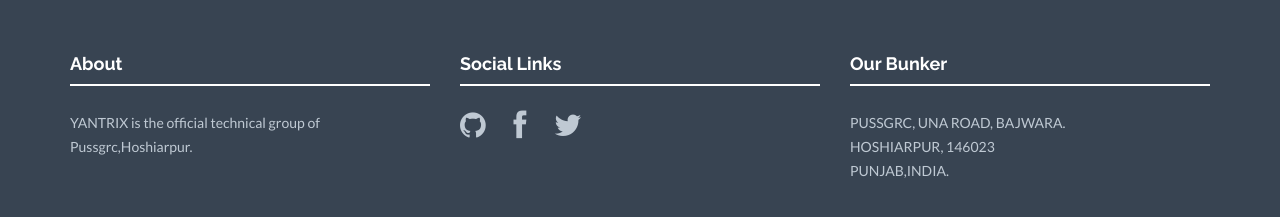
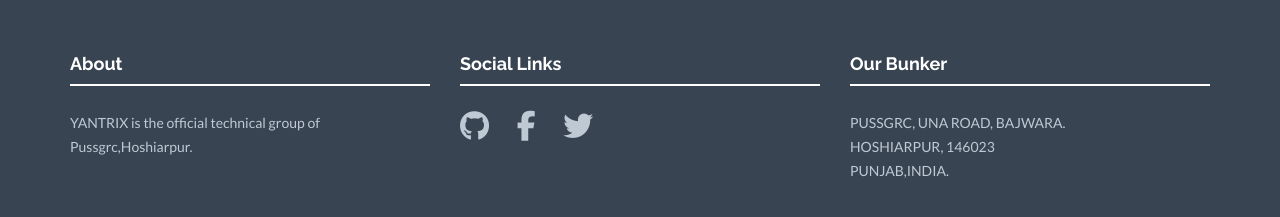
Before and after one commit to 17TarunGupta/pussgrc.github.io, a Jekyll site: the page built from contact.html, in a window 1280 px wide and 900 px high, scrolled down 563 px. Shown: the part 645-862 px from the top of the window. Built offline with Jekyll 4.4.1, drawn with Linux system fonts in a browser that asks for light colours; nearby versions of some CDN libraries.

Commit message:
Update head.html

```diff
--- a/_includes/head.html
+++ b/_includes/head.html
@@ -14,6 +14,8 @@
     <!-- Custom styles for this template -->
     <link href="{{ "/assets/css/main.css" | prepend: site.baseurl }}" rel="stylesheet">
     <link href="{{ "/assets/css/font-awesome.min.css" | prepend: site.baseurl }}" rel="stylesheet">
+      <script src="https://use.fontawesome.com/5403bd8368.js"></script>
+
 
     <!-- Custom CSS -->
     <!--<link rel="stylesheet" href="{{ "/css/main.css" | prepend: site.baseurl }}">-->
```
